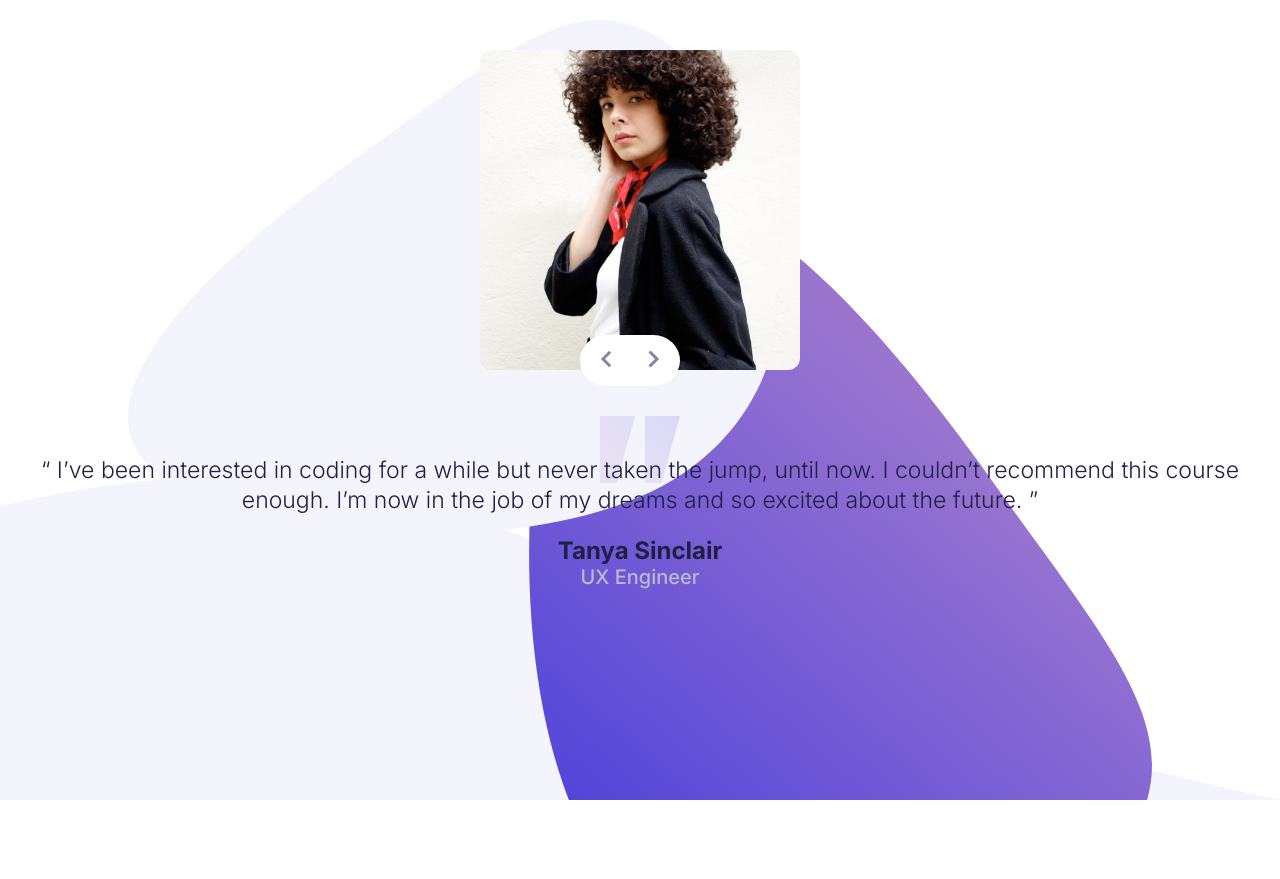
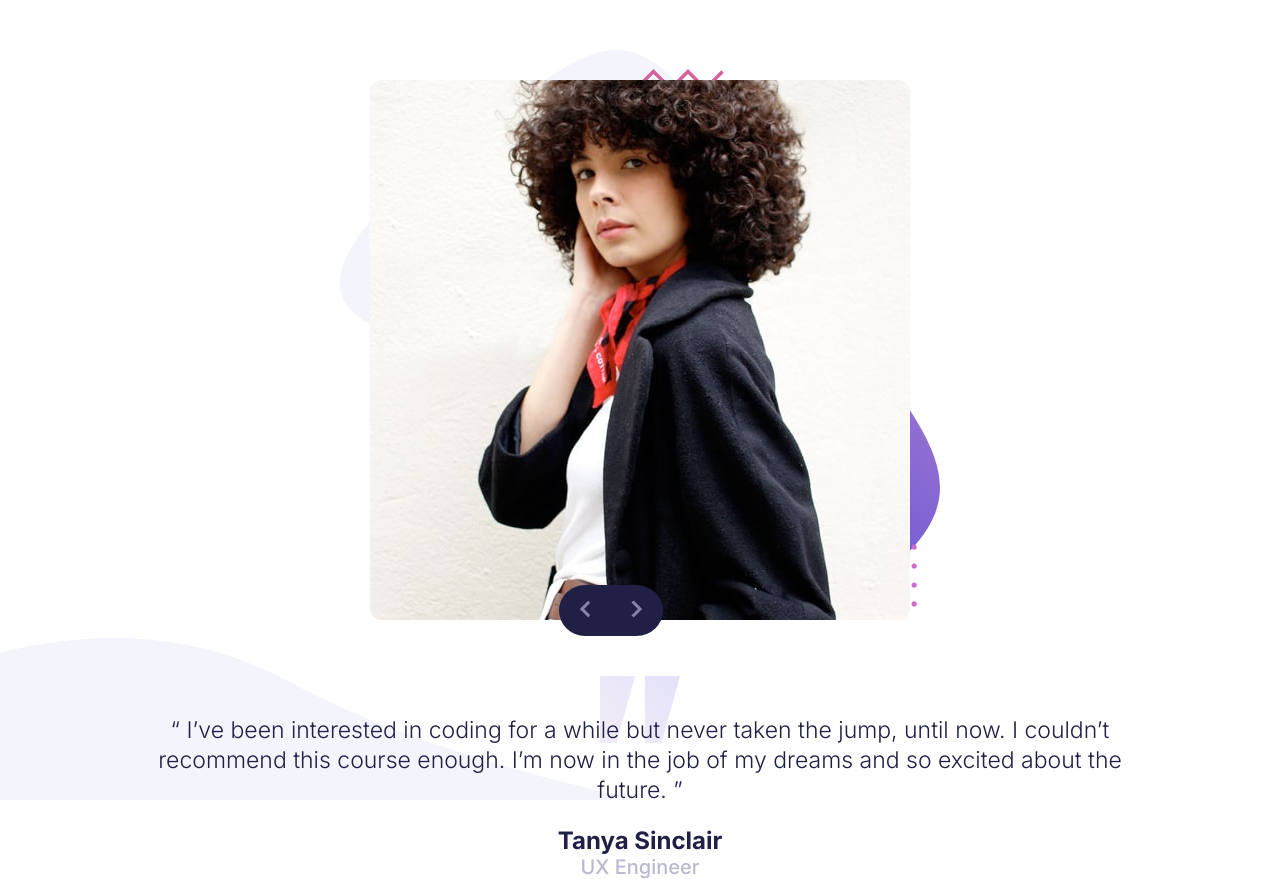
Before and after one commit to danilobandeira29/testimonials-slider, a plain HTML site: page index.html in a window 1280 px wide. Before the commit the page ends 800 px from the top, so only its background shows below. Drawn offline with Linux system fonts and the light colour scheme.

Commit message:
style: update background and some aligns

```diff
--- a/index.html
+++ b/index.html
@@ -13,6 +13,7 @@
   <main class="container">
     <section class="content">
       <div class="slide-container">
+        <div>
           <img src="./images/image-tanya.jpg" alt="Image Tanya Sinclair"/>
 
           <div class="slide-buttons">
@@ -22,6 +23,7 @@
             <button type="button">
               <img src="./images/icon-next.svg" alt="Image Next button" />
             </button>
+          </div>
         </div>
       </div>
       <article class="text-primary">
--- a/style.css
+++ b/style.css
@@ -21,12 +21,14 @@ body {
   height: 100vh;
   font-size: 2.3rem;
   font-family: 'Inter', sans-serif;
-  background:
-  url("./images/pattern-bg.svg") no-repeat top,
-  url("./images/pattern-curve.svg") no-repeat bottom;
-  background-size: 80vw, 100vw;
-  background-position-y: 20px, bottom;
+  background: url("./images/pattern-curve.svg") no-repeat bottom left;
+  background-size: 50vw;
   padding: 5rem 3rem;
+}
+
+.container {
+  max-width: 1000px;
+  margin: 0 auto;
 }
 
 .container .content {
@@ -39,7 +41,6 @@ body {
 
 .container .content img {
   width: 100%;
-  max-width: 320px;
   border-radius: 12px;
 }
 
@@ -59,14 +60,18 @@ body {
 }
 
 .container .slide-container {
+  padding: 30px;
+  background: url("./images/pattern-bg.svg") no-repeat;
+  background-size: 100%;
+}
+
+.container .slide-container div {
   position: relative;
-  margin-bottom: 4rem;
-  background: url("./images/pattern-bg.svg") no-repeat top,
 }
 
 .content article {
   line-height: 1.3;
-  margin-bottom: 2rem;
+  margin: 2rem 0;
   background:
   url("./images/pattern-quotes.svg") no-repeat top;
   background-size: 80px;
@@ -84,7 +89,7 @@ body {
 .container .slide-container .slide-buttons {
   position: absolute;
   bottom: -10px;
-  transform: translate(100%, 0);
+  left: 35%;
   display: flex;
   justify-content: center;
   align-items: center;
@@ -95,13 +100,13 @@ body {
   border: none;
   cursor: pointer;
   outline: none;
-  background: var(--clr-white);
+  background: var(--clr-dark-primary);
 }
 
 
 .container .slide-container .slide-buttons button:nth-child(1) {
   border-radius: 50% 0 0 50%;
-  margin-right: -5px;
+  margin-right: -1px;
 }
 .container .slide-container .slide-buttons button:nth-child(2) {
   border-radius: 0 50% 50% 0;
```
Lines whose indentation alone changed are shown as unchanged.
